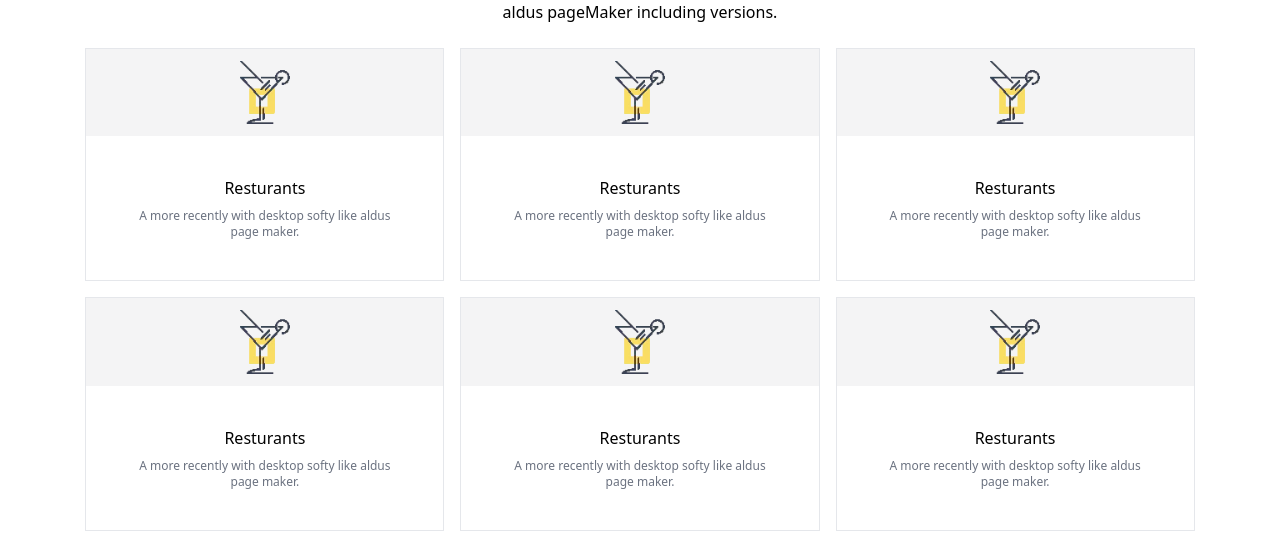
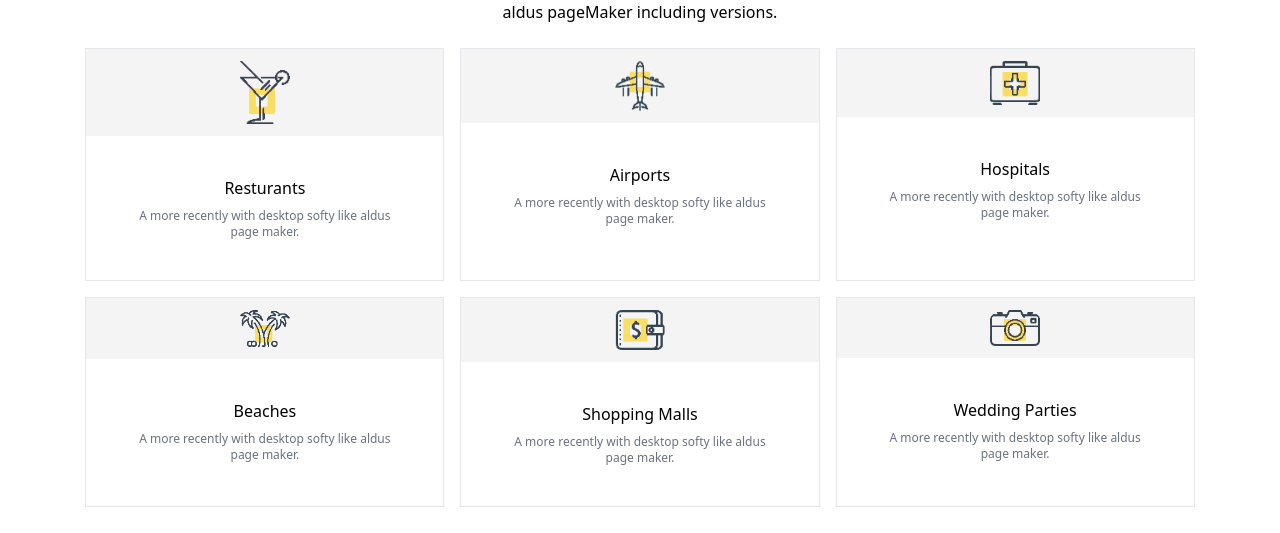
Before and after one commit to abd-ulbasit/xiots-test-app, a Next.js app: page / in a window 1280 px wide. Shown: the part 2597-3130 px from the top of the page. Built offline with nearby package versions, Linux system fonts and the light colour scheme; no server answers.

Commit message:
add services

```diff
--- a/src/components/LandingPage/Services.tsx
+++ b/src/components/LandingPage/Services.tsx
@@ -26,12 +26,12 @@ export default function Services() {
                 </div>
                 <div className=" m-2 flex flex-col border" >
                     <div className="w-full bg-zinc-100 p-3" >
-                        <Image src="/images/cocktail.png" className=" mx-auto" width={50} height={50} alt="cocktail" />
+                        <Image src="/images/plane.png" className=" mx-auto" width={50} height={50} alt="cocktail" />
                     </div>
 
                     <div className="flex flex-col items-center text-center p-10  gap-2">
                         <h3>
-                            Resturants
+                            Airports
                         </h3>
                         <p className="text-xs text-gray-500" >A more recently with desktop softy like aldus page maker.</p>
                     </div>
@@ -39,12 +39,12 @@ export default function Services() {
                 </div>
                 <div className=" m-2 flex flex-col border" >
                     <div className="w-full bg-zinc-100 p-3" >
-                        <Image src="/images/cocktail.png" className=" mx-auto" width={50} height={50} alt="cocktail" />
+                        <Image src="/images/hospital.png" className=" mx-auto" width={50} height={50} alt="Hospitals" />
                     </div>
 
                     <div className="flex flex-col items-center text-center p-10  gap-2">
                         <h3>
-                            Resturants
+                            Hospitals
                         </h3>
                         <p className="text-xs text-gray-500" >A more recently with desktop softy like aldus page maker.</p>
                     </div>
@@ -52,12 +52,12 @@ export default function Services() {
                 </div>
                 <div className=" m-2 flex flex-col border" >
                     <div className="w-full bg-zinc-100 p-3" >
-                        <Image src="/images/cocktail.png" className=" mx-auto" width={50} height={50} alt="cocktail" />
+                        <Image src="/images/trees.png" className=" mx-auto" width={50} height={50} alt="beaches" />
                     </div>
 
                     <div className="flex flex-col items-center text-center p-10  gap-2">
                         <h3>
-                            Resturants
+                            Beaches
                         </h3>
                         <p className="text-xs text-gray-500" >A more recently with desktop softy like aldus page maker.</p>
                     </div>
@@ -65,12 +65,12 @@ export default function Services() {
                 </div>
                 <div className=" m-2 flex flex-col border" >
                     <div className="w-full bg-zinc-100 p-3" >
-                        <Image src="/images/cocktail.png" className=" mx-auto" width={50} height={50} alt="cocktail" />
+                        <Image src="/images/wallet.png" className=" mx-auto" width={50} height={50} alt="cocktail" />
                     </div>
 
                     <div className="flex flex-col items-center text-center p-10  gap-2">
                         <h3>
-                            Resturants
+                            Shopping Malls
                         </h3>
                         <p className="text-xs text-gray-500" >A more recently with desktop softy like aldus page maker.</p>
                     </div>
@@ -78,12 +78,12 @@ export default function Services() {
                 </div>
                 <div className=" m-2 flex flex-col border" >
                     <div className="w-full bg-zinc-100 p-3" >
-                        <Image src="/images/cocktail.png" className=" mx-auto" width={50} height={50} alt="cocktail" />
+                        <Image src="/images/camera.png" className=" mx-auto" width={50} height={50} alt="cocktail" />
                     </div>
 
                     <div className="flex flex-col items-center text-center p-10  gap-2">
                         <h3>
-                            Resturants
+                            Wedding Parties
                         </h3>
                         <p className="text-xs text-gray-500" >A more recently with desktop softy like aldus page maker.</p>
                     </div>
```
Also changed, not shown: public/images/camera.png (added), public/images/hospital.png (renamed from public/images/suitcase.png).
